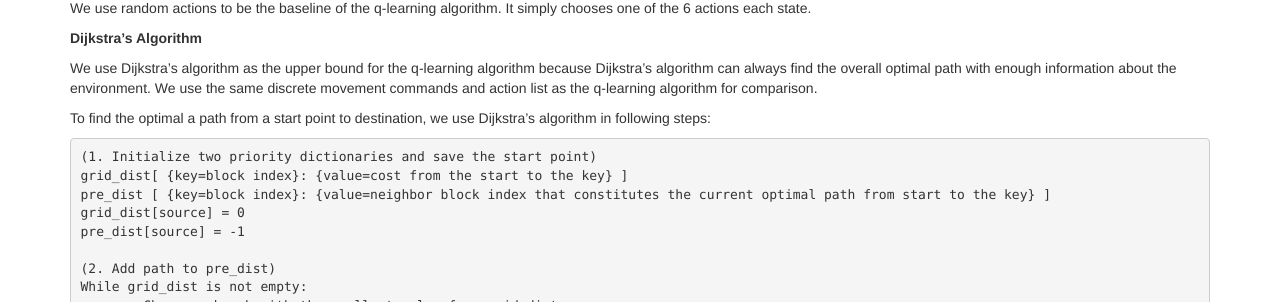
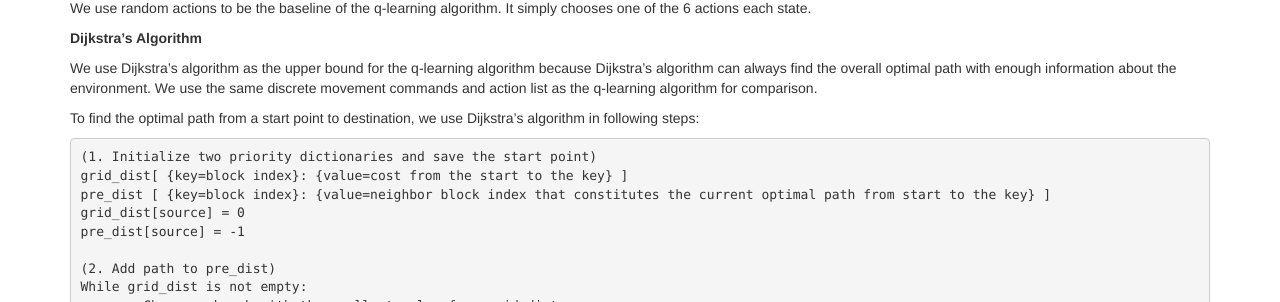
Before and after one commit to ETTOTW/Herobrine, a Jekyll site: the page built from docs/final.md, in a window 1280 px wide and 900 px high, scrolled down 2307 px. Shown: the part 150-452 px from the top of the window. Built offline with Jekyll 4.4.1, drawn with Linux system fonts in a browser that asks for light colours.

Commit message:
Update final.md

```diff
--- a/docs/final.md
+++ b/docs/final.md
@@ -80,7 +80,7 @@ We use random actions to be the baseline of the q-learning algorithm. It simply
 
 We use Dijkstra's algorithm as the upper bound for the q-learning algorithm because Dijkstra’s algorithm can always find the overall optimal path with enough information about the environment. We use the same discrete movement commands and action list as the q-learning algorithm for comparison.
 
-To find the optimal a path from a start point to destination, we use Dijkstra's algorithm in following steps:
+To find the optimal path from a start point to destination, we use Dijkstra's algorithm in following steps:
 
     (1. Initialize two priority dictionaries and save the start point)
     grid_dist[ {key=block index}: {value=cost from the start to the key} ]
```
